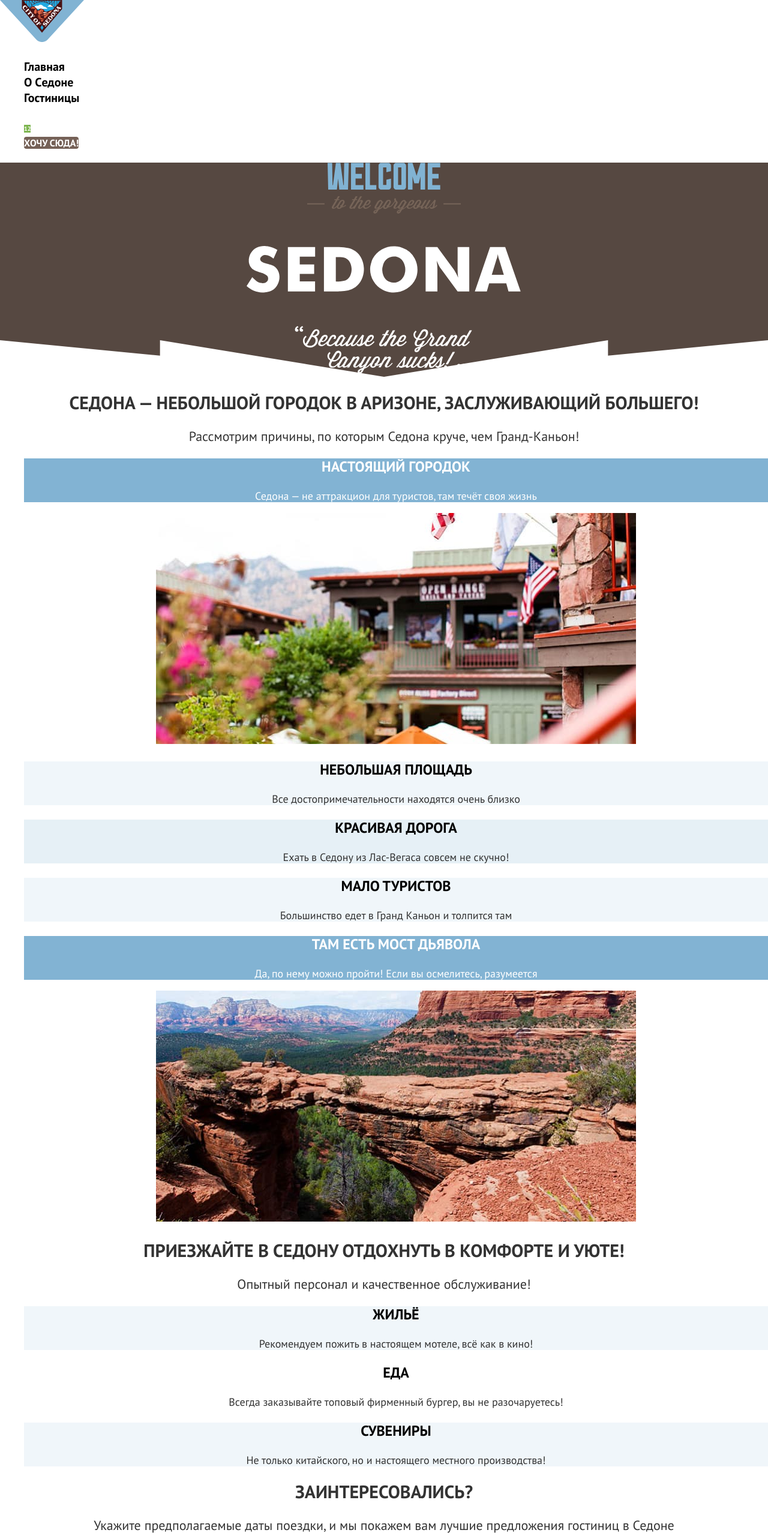
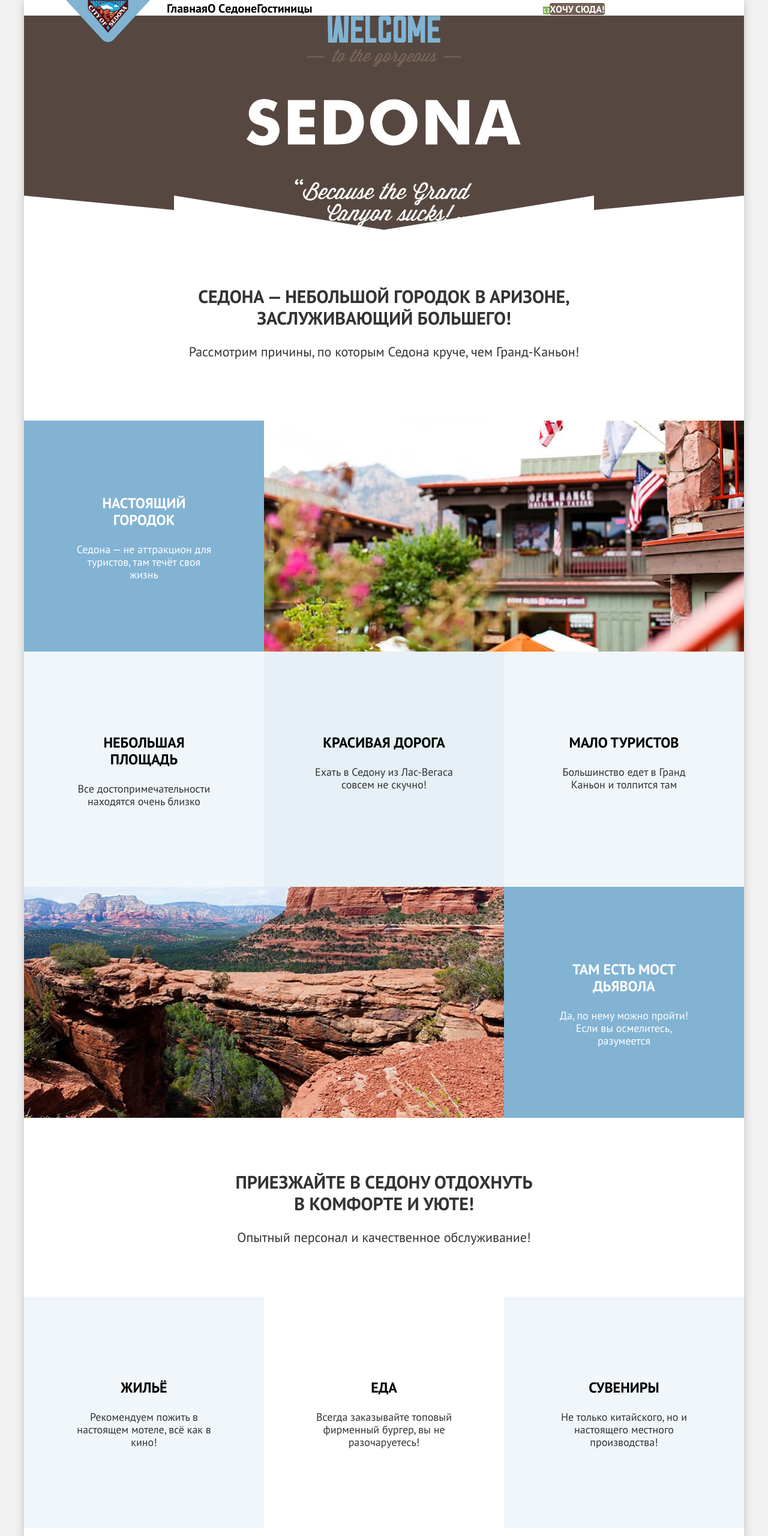
Before and after one commit to Anni-spb/2275573-sedona-2, a plain HTML site: page index.html in a window 1280 px wide. Shown: the top 2560 px of the page at 60% size. Drawn offline with Linux system fonts and the light colour scheme.

Commit message:
Добавляет сетки на флексах

```diff
--- a/index.html
+++ b/index.html
@@ -54,12 +54,13 @@
         </section>
 
         <section class="advantages">
-          <h2 class="title">Седона — небольшой городок в Аризоне, заслуживающий большего!</h2>
-          <p class="reasons">Рассмотрим причины, по которым Седона круче, чем Гранд-Каньон!
-          </p>
+          <div class="advantages-header">
+            <h2 class="title">Седона — небольшой городок в Аризоне, заслуживающий большего!</h2>
+            <p class="reasons">Рассмотрим причины, по которым Седона круче, чем Гранд-Каньон!</p>
+          </div>
           <ul class="advantages-list">
-            <li class="advantages-item">
-              <div class="advantages-item-img">
+            <li class="advantages-item advantages-item-img">
+              <div class="advantages-wrapper">
                 <h3 class="advantages-title">Настоящий городок</h3>
                 <p class="advantages-description">Седона — не аттракцион для туристов, там течёт своя жизнь</p>
               </div>
@@ -78,8 +79,8 @@
               <h3 class="advantages-title">Мало туристов</h3>
               <p class="advantages-description">Большинство едет в Гранд Каньон и толпится там</p>
             </li>
-            <li class="advantages-item">
-              <div class="advantages-item-img">
+            <li class="advantages-item advantages-item-img">
+              <div class="advantages-wrapper advantages-wrapper-reverse">
                 <h3 class="advantages-title">Там есть мост дьявола</h3>
                 <p class="advantages-description">Да, по нему можно пройти! Если вы осмелитесь, разумеется</p>
               </div>
@@ -90,21 +91,23 @@
         </section>
 
         <section class="service">
-          <h2 class="title">Приезжайте в Седону отдохнуть в комфорте и уюте!</h2>
-          <p class="reasons">Опытный персонал и качественное обслуживание!</p>
+          <div class="service-header">
+            <h2 class="title">Приезжайте в Седону отдохнуть в комфорте и уюте!</h2>
+            <p class="reasons">Опытный персонал и качественное обслуживание!</p>
+          </div>
           <ul class="service-list advantages-list">
-            <li class="service-item advantages-light">
+            <li class="service-item advantages-item advantages-light">
               <h3 class="service-title advantages-title">Жильё</h3>
               <p class="service-description advantages-description">Рекомендуем пожить в настоящем мотеле, всё как в
                 кино!
               </p>
             </li>
-            <li class="service-item">
+            <li class="service-item advantages-item">
               <h3 class="service-title advantages-title">Еда</h3>
               <p class="service-description advantages-description">Всегда заказывайте топовый фирменный бургер, вы не
                 разочаруетесь!</p>
             </li>
-            <li class="service-item advantages-light">
+            <li class="service-item advantages-item advantages-light">
               <h3 class="service-title advantages-title">Сувениры</h3>
               <p class="service-description advantages-description">Не только китайского, но и настоящего местного
                 производства!</p>
--- a/styles/styles.css
+++ b/styles/styles.css
@@ -14,22 +14,6 @@
   font-display: swap;
 }
 
-body {
-  padding: 0;
-  margin: 0;
-  font-family: "PT Sans", sans-serif;
-  font-size: 22px;
-  line-height: 26px;
-  color: #333333;
-  background-color: #f2f2f2;
-}
-
-.page-container {
-  background-color: #ffffff;
-  box-shadow: 0 0 15px 0 rgba(0, 0, 0, 0.2);
-
-}
-
 .visually-hidden {
   position: absolute;
   width: 1px;
@@ -43,12 +27,60 @@ body {
   overflow: hidden;
 }
 
+html {
+  height: 100%;
+}
+
+body {
+  padding: 0;
+  margin: 0;
+  height: 100%;
+  font-family: "PT Sans", sans-serif;
+  font-size: 22px;
+  line-height: 26px;
+  color: #333333;
+  background-color: #f2f2f2;
+}
+
+.page-container {
+  display: flex;
+  flex-direction: column;
+  min-height: 100%;
+  margin: 0 auto;
+  background-color: #ffffff;
+  text-align: center;
+  width: 1200px;
+  box-shadow: 0 0 15px 0 rgba(0, 0, 0, 0.2);
+}
+
 .main-header {
   color: #000000;
+  position: relative;
+  padding-left: 238px;
+}
+
+.nav-logo {
+  position: absolute;
+  left: 70px;
+  top: 0;
+}
+
+.nav {
+  display: flex;
+  justify-content: space-between;
 }
 
 .nav-list {
   list-style: none;
+  margin: 0;
+  padding: 0;
+  width: 445px;
+  display: flex;
+  flex-wrap: wrap;
+}
+
+.user-list {
+  width: 335px;
 }
 
 .nav-link {
@@ -68,7 +100,7 @@ body {
 }
 
 .main-index {
-  text-align: center;
+  flex-grow: 1;
 }
 
 .hero {
@@ -79,8 +111,10 @@ body {
   background-position: left bottom, left top;
 }
 
-.advantages-list {
-  list-style: none;
+.advantages-header {
+  max-width: 885px;
+  margin: 0 auto;
+  padding: 68px 0 80px;
 }
 
 .title {
@@ -90,21 +124,52 @@ body {
   text-transform: uppercase;
 }
 
+.advantages-list {
+  margin: 0;
+  padding: 0;
+  list-style-type: none;
+  display: flex;
+  flex-wrap: wrap;
+}
+
+.advantages-item {
+  width: 400px;
+  box-sizing: border-box;
+  min-height: 385px;
+  text-align: center;
+  padding: 114px 83px;
+}
+
+.advantages-item-img {
+  display: flex;
+  width: 1200px;
+  margin: 0;
+  padding: 0;
+}
+
+.advantages-item-img .advantages-title {
+  color: #ffffff;
+}
+
+.advantages-wrapper {
+  background: #82b3d3;
+  width: 400px;
+  box-sizing: border-box;
+  min-height: 385px;
+  color: #ffffff;
+  padding: 100px 85px;
+}
+
+.advantages-wrapper-reverse {
+  order: 1;
+}
+
 .advantages-title {
   font-size: 24px;
   font-weight: 700;
   line-height: 28px;
   color: #000000;
   text-transform: uppercase;
-}
-
-.advantages-item-img .advantages-title {
-  color: #ffffff;
-}
-
-.advantages-item-img {
-  color: #ffffff;
-  background-color: rgb(130, 179, 211);
 }
 
 .advantages-description {
@@ -120,8 +185,19 @@ body {
   background-color: rgba(131, 179, 211, 0.2);
 }
 
+.service-header {
+  margin: 0 auto;
+  padding: 64px 0 64px;
+  max-width: 515px;
+}
+
+.search {
+  max-width: 592px;
+  margin: 0 auto;
+  padding: 95px 0;
+}
+
 .subscribe {
-  background-color: #756157;
   background-repeat: no-repeat;
   background-size: cover;
   text-align: center;
@@ -129,6 +205,7 @@ body {
 
 .subscribe-main {
   color: #ffffff;
+  background-color: #756157;
   background-image: url("../images/subscribe-backgroud.png");
 }
 
@@ -156,17 +233,25 @@ body {
 
 /* Каталог */
 
+
 .hotel-header {
   color: #ffffff;
   background-color: #756157;
   background-image: url("../images/filter-background.png");
   background-repeat: no-repeat;
   background-size: cover;
+  padding: 35px 70px;
 }
 
 .catalog-title {
   font-size: 60px;
   line-height: 78px;
+  text-align: start;
+}
+
+.breadcrumbs {
+  text-align: start;
+  list-style: none;
 }
 
 .breadcrumbs-link {
@@ -174,14 +259,30 @@ body {
   line-height: 21px;
 }
 
+.filter {
+  display: flex;
+  text-align: start;
+}
+
 .filter-list {
   list-style: none;
+  margin: 0;
+  padding: 0;
 }
 
 .filter-title {
   font-size: 20px;
   line-height: 24px;
 }
+
+.filter-group {
+  margin-right: 70px;
+}
+
+.filter-group:nth-child(3) {
+  margin-left: 70px;
+}
+
 
 .filter-item-label {
   font-size: 18px;
@@ -199,9 +300,24 @@ body {
   background-color: #f2f2f2;
 }
 
+.filter-button-wrapper {
+  display: flex;
+  flex-direction: column;
+}
+
 .control-input {
   font-size: 18px;
   line-height: 23px;
+}
+
+.hotels {
+  text-align: start;
+  padding: 50px 70px 60px;
+}
+
+.hotels-wrapper {
+  display: flex;
+  margin-bottom: 40px;
 }
 
 .hotels-result {
@@ -210,14 +326,36 @@ body {
   line-height: 36px;
   color: #000000;
   text-transform: uppercase;
+  margin: 0;
+  margin-right: 200px;
 }
 
 .hotels-select {
-  font-family: inherit;
+  font-family: "PT Sans", sans-serif;
+  font-style: normal;
+  font-weight: 400;
   font-size: 18px;
   line-height: 21px;
   color: inherit;
-  background-color: #e5e5e5;
+  appearance: none;
+  border: 2px solid #e5e5e5;
+  border-radius: 4px;
+  padding: 12px 20px;
+  padding-right: 40px;
+  width: 292px;
+}
+
+.hotels-list {
+  margin: 0;
+  padding: 0;
+  list-style: none;
+  display: flex;
+  flex-wrap: wrap;
+  gap: 20px;
+}
+
+.hotel-card {
+  padding: 20px;
 }
 
 .hotel-card-title {
@@ -240,6 +378,13 @@ body {
   font-size: 16px;
   line-height: 20px;
   background-color: #f2f2f2;
+  text-transform: uppercase;
+}
+
+.pagination {
+  list-style: none;
+  display: flex;
+  gap: 0 8px;
 }
 
 /* Кнопки */
```
Also changed, not shown: catalog.html (+6 -4 lines), images/arrow-select.svg (added).
